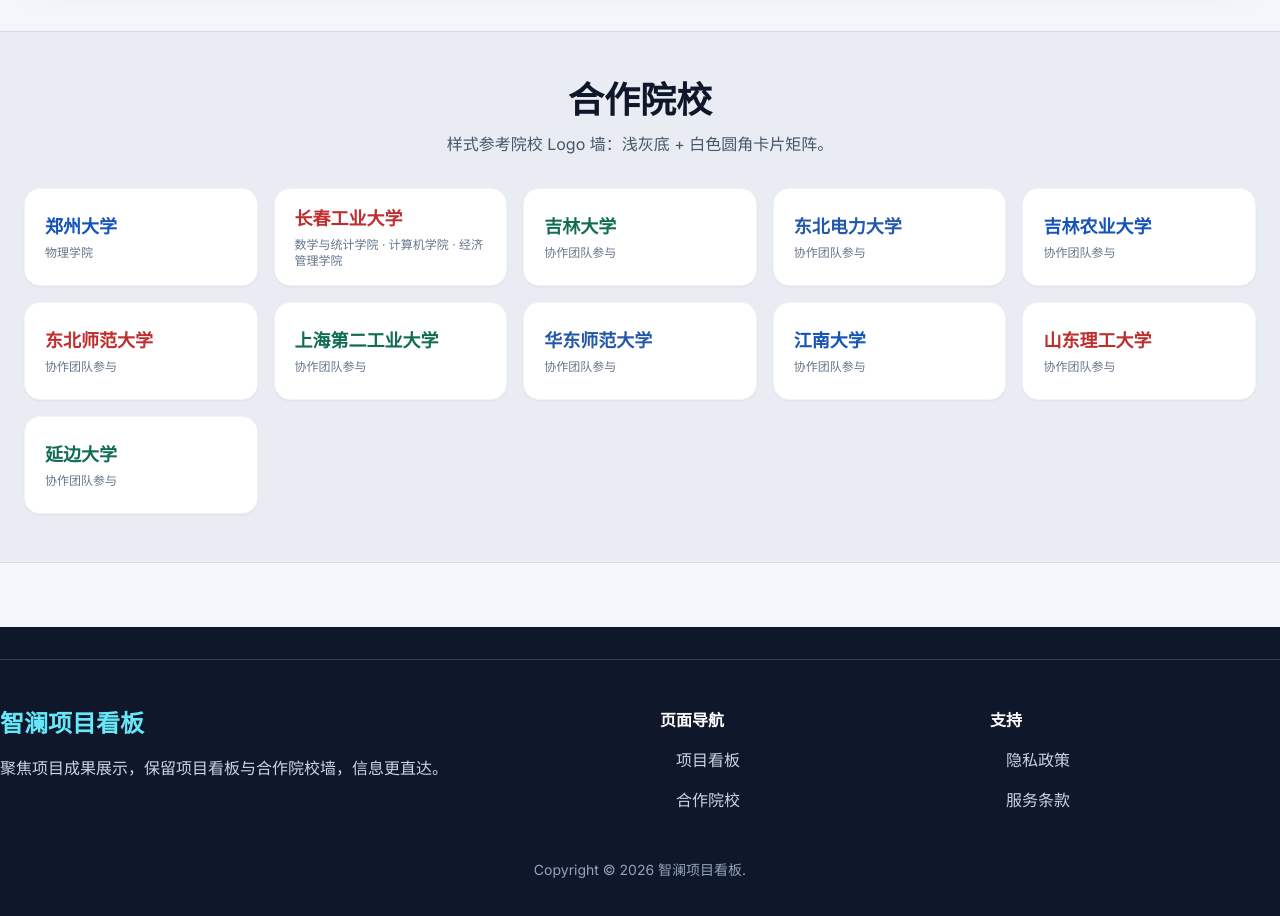
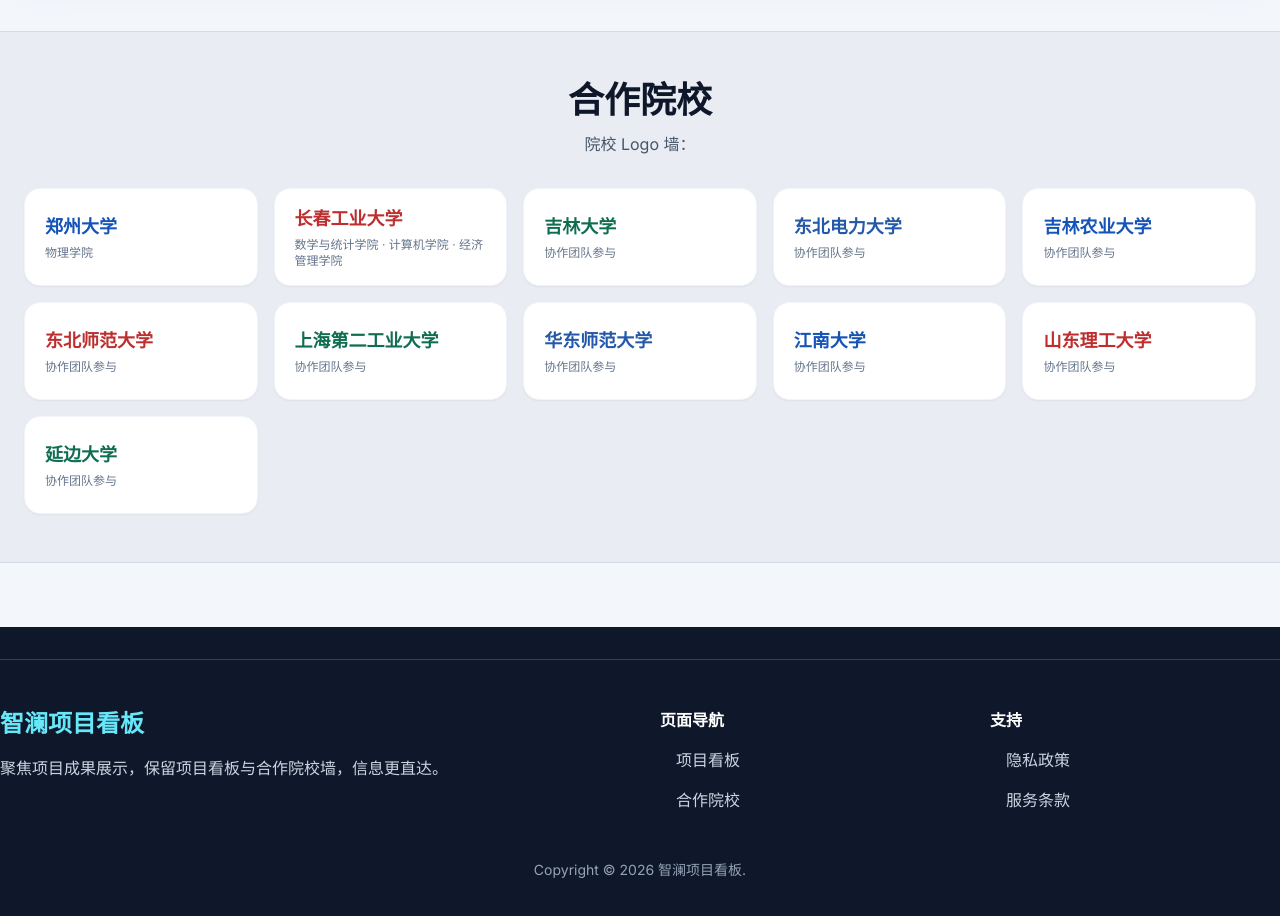
Before and after one commit to CCUT-Statistics/shelf-3, a Next.js app: page / in a window 1280 px wide. Shown: the part 1180-2096 px from the top of the page. Built offline with nearby package versions, Linux system fonts and the light colour scheme.

Commit message:
Update CollaboratorsSection.tsx
Signed-off-by: lisa xia <120779359+bickey666@users.noreply.github.com>

```diff
--- a/src/components/CollaboratorsSection.tsx
+++ b/src/components/CollaboratorsSection.tsx
@@ -12,7 +12,7 @@
     <section id="collaborators" className="mt-14 border-y border-slate-300/70 bg-[#e9edf3] py-12">
       <div className="container mx-auto px-6">
         <h2 className="text-center text-3xl font-bold text-slate-900 lg:text-4xl">合作院校</h2>
-        <p className="mt-3 text-center text-slate-600">样式参考院校 Logo 墙：浅灰底 + 白色圆角卡片矩阵。</p>
+        <p className="mt-3 text-center text-slate-600">院校 Logo 墙：</p>
 
         <div className="mt-8 grid grid-cols-1 gap-4 sm:grid-cols-2 lg:grid-cols-4 xl:grid-cols-5">
           {collaboratorSchoolGroups.map((group, index) => (
```
